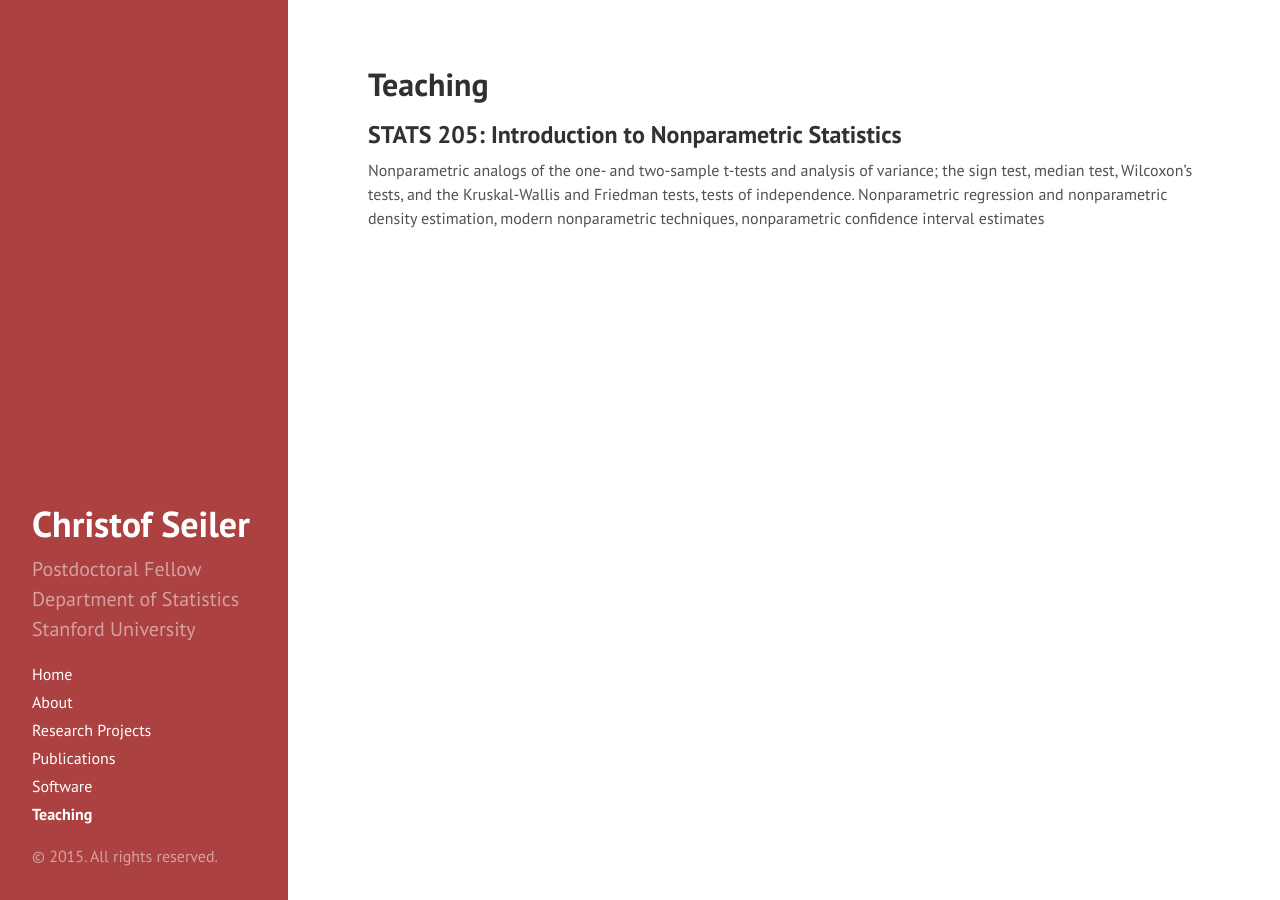
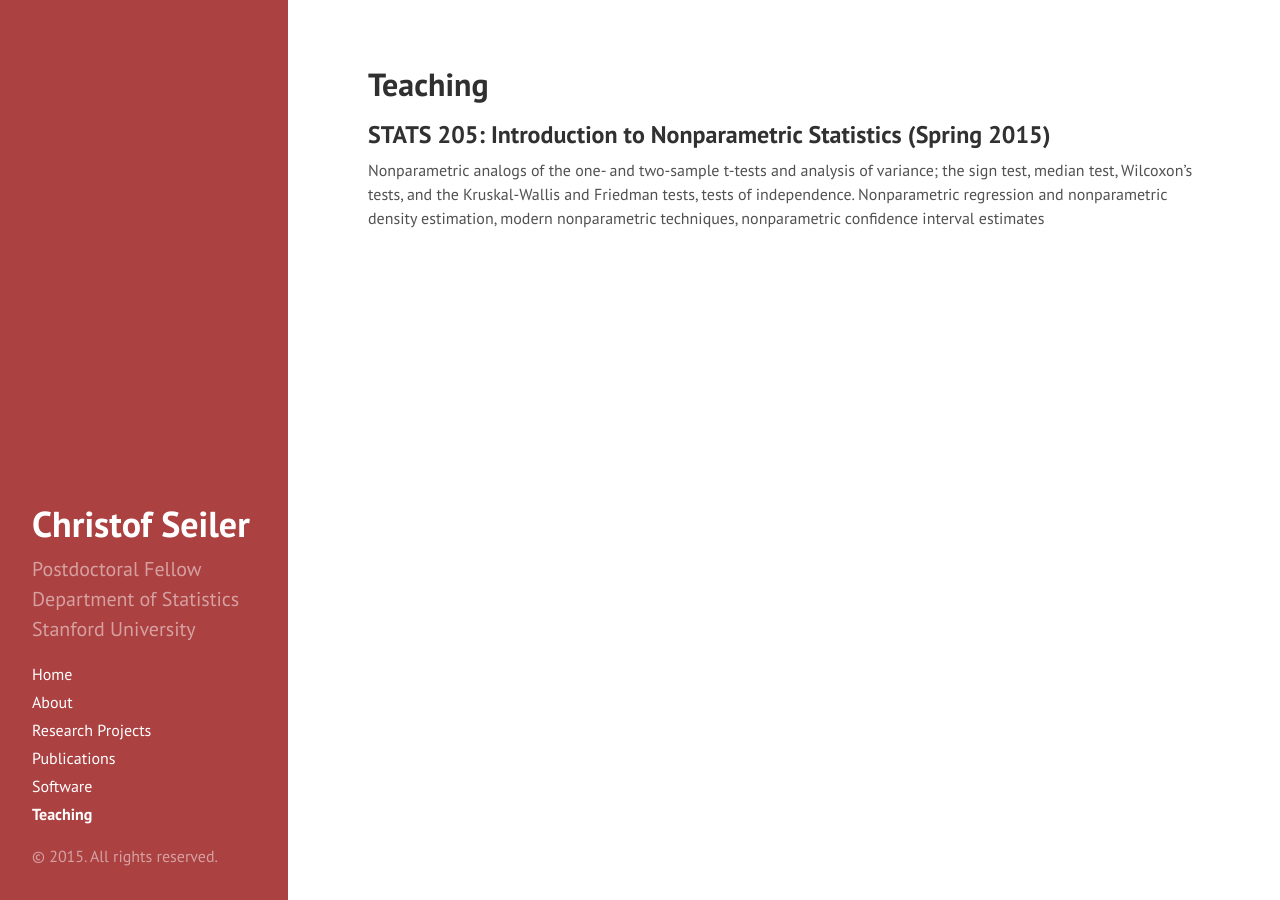
Before and after one commit to ChristofSeiler/ChristofSeiler.github.io, a Jekyll site: the page built from teaching.md, in a window 1280 px wide. Built offline with Jekyll 4.4.1, drawn with Linux system fonts in a browser that asks for light colours; Markdown is read by kramdown in place of the engine named in the settings.

Commit message:
added teaching time

```diff
--- a/teaching.md
+++ b/teaching.md
@@ -3,6 +3,6 @@ layout: page
 title: Teaching
 ---
 
-## STATS 205: Introduction to Nonparametric Statistics
+## STATS 205: Introduction to Nonparametric Statistics (Spring 2015)
 
 Nonparametric analogs of the one- and two-sample t-tests and analysis of variance; the sign test, median test, Wilcoxon's tests, and the Kruskal-Wallis and Friedman tests, tests of independence. Nonparametric regression and nonparametric density estimation, modern nonparametric techniques, nonparametric confidence interval estimates
```
